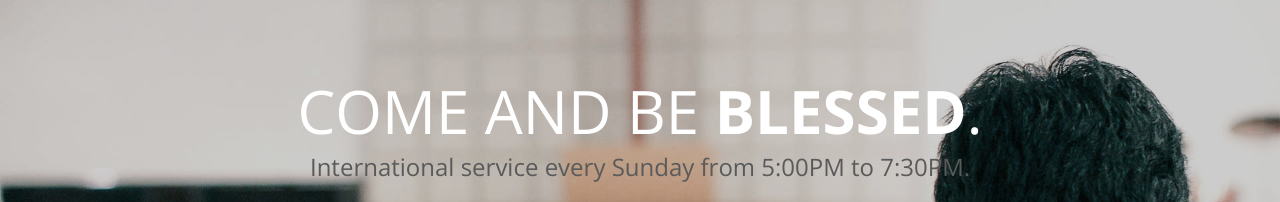
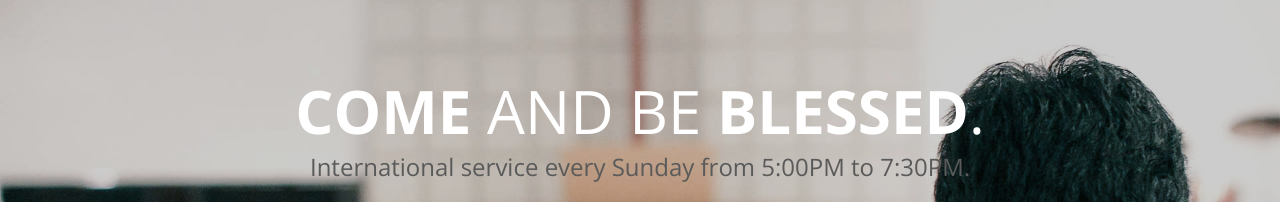
Before and after one commit to kyotoenglishchurch/kyotoenglishchurch.github.io, a plain HTML site: page index.html in a window 1280 px wide. Shown: the part 393-595 px from the top of the page. Drawn offline with nearby package versions, Linux system fonts and the light colour scheme; files whose address does not match are found by name.

Commit message:
Changed style.

```diff
--- a/index.html
+++ b/index.html
@@ -86,7 +86,7 @@
 			<div class="fh5co-overlay"></div>
 			<div class="fh5co-cover text-center" data-stellar-background-ratio="0.5" style="background-image: url(images/akc.jpg);">
 				<div class="desc animate-box">
-					<h2>Come and be <strong>blessed</strong>.</h2>
+					<h2><strong>Come</strong> and be <strong>blessed</strong>.</h2>
 					<h3>International service every Sunday from 5:00PM to 7:30PM.</h3>
 					<span><a class="btn btn-primary btn-lg" href="mailto:kyotoenglishchurch@gmail.com"><i class="icon-mail"></i>Make an inquiry</a></span>
 				</div>
```
